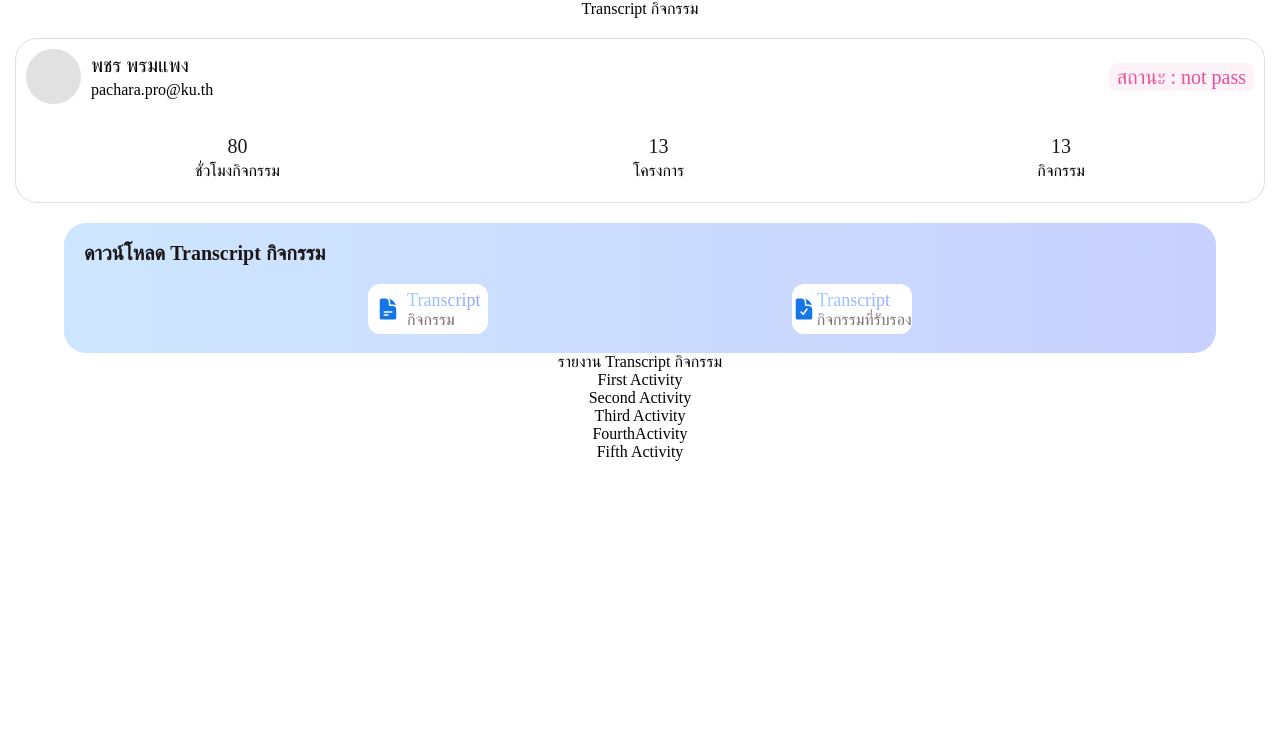
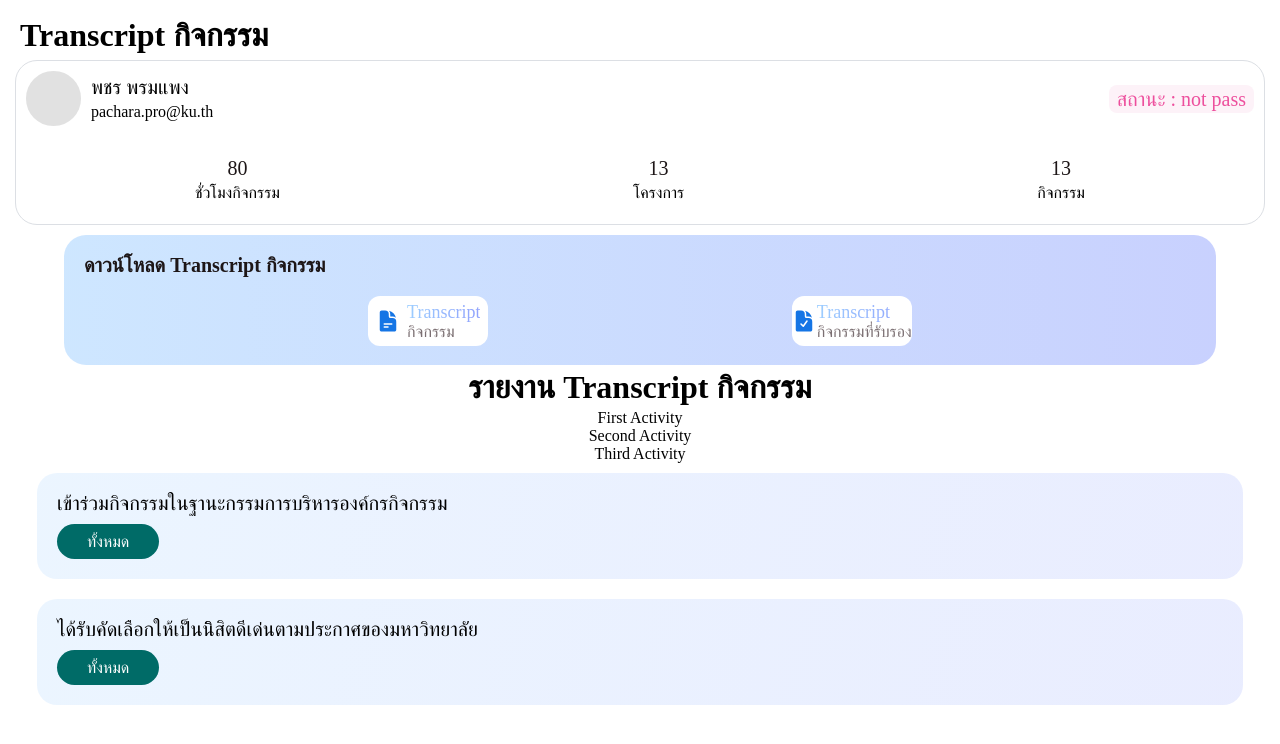
Before and after one commit to MonmanPsk/ku-transcript-activity, a React (Vite) app: page / in a window 1280 px wide. Shown: the top 744 px of the page. Built offline with nearby package versions, Linux system fonts and the light colour scheme; grey boxes are pictures that could not be loaded; a web font is replaced by a local one.

Commit message:
create fourth and fifth components in TranscriptReport component ,update CSS property of Header component and update className to simpler for readability

```diff
--- a/src/components/Header.tsx
+++ b/src/components/Header.tsx
@@ -1,10 +1,12 @@
+import "../styles/Header.css"
+
 type Props = {}
 
 export default function Header({}: Props) {
   return (
     <div className="page1-header">
       <div className="page1-title-home">
-        <span className="page1-text">
+        <span className="page1-text-header">
           <span>Transcript กิจกรรม</span>
         </span>
       </div>
--- a/src/components/TranscriptReport/FifthActivity.tsx
+++ b/src/components/TranscriptReport/FifthActivity.tsx
@@ -2,8 +2,17 @@ import { ActivityProps } from "../../types/TranscriptReport.types"
 
 export default function FifthActivity({}: ActivityProps) {
     return (
-        <div>
-            Fifth Activity
+        <div className="page1-fullbody-card">
+            <div className="page1-workout-text">
+            <span className="page1-text">
+                <span>ได้รับคัดเลือกให้เป็นนิิสิตดีเด่นตามประกาศของมหาวิทยาลัย</span>
+            </span>
+            </div>
+            <button className="page1-button-viewmore">
+            <span className="page1-button-text">
+                <span>ทั้งหมด</span>
+            </span>
+            </button>
         </div>
     )
 }
--- a/src/components/TranscriptReport/FourthActivity.tsx
+++ b/src/components/TranscriptReport/FourthActivity.tsx
@@ -2,8 +2,17 @@ import { ActivityProps } from "../../types/TranscriptReport.types"
 
 export default function FourthActivity({}: ActivityProps) {
     return (
-        <div>
-            FourthActivity
+        <div className="page1-fullbody-card">
+            <div className="page1-workout-text">
+            <span className="page1-text">
+                <span>เข้าร่วมกิจกรรมในฐานะกรรมการบริหารองค์กรกิจกรรม</span>
+            </span>
+            </div>
+            <button className="page1-button-viewmore">
+            <span className="page1-button-text">
+                <span>ทั้งหมด</span>
+            </span>
+            </button>
         </div>
     )
 }
--- a/src/components/TranscriptReport/TranscriptReport.tsx
+++ b/src/components/TranscriptReport/TranscriptReport.tsx
@@ -9,7 +9,7 @@ import "../../styles/transcriptReport.css"
 export default function TranscriptReport() {
   return (
     <div className="transcript-report-container">
-      <div>รายงาน Transcript กิจกรรม</div>
+      <span className="page1-transcript-report-header">รายงาน Transcript กิจกรรม</span>
       <FirstActivity />
       <SecondActivity />
       <ThirdActivity />
--- a/src/styles/Header.css
+++ b/src/styles/Header.css
@@ -4,6 +4,7 @@
   align-self: stretch;
   align-items: center;
   flex-shrink: 0;
+  margin: 20px 0px 0px 20px;
 }
 .page1-title-home {
   gap: 5px;
@@ -11,13 +12,14 @@
   align-items: flex-start;
   flex-direction: column;
 }
-.page1-text {
+.page1-text-header {
   color: var(--dl-color-default-blackcolor);
   height: auto;
   font-size: 32px;
   font-style: Bold;
   text-align: left;
   font-weight: 700;
+  font-family: DB Ozone X;
   line-height: 30px;
   font-stretch: normal;
   text-decoration: none;
--- a/src/styles/profile.css
+++ b/src/styles/profile.css
@@ -9,7 +9,7 @@
   border-width: 1px;
   border-radius: 22px;
   flex-direction: column;
-  margin: 20px 15px;
+  margin: 10px 15px;
 }
 .page1-frame10204 {
   gap: 50px;
--- a/src/styles/transcriptReport.css
+++ b/src/styles/transcriptReport.css
@@ -2,4 +2,75 @@
     display: flex;
     flex-direction: column;
     align-items: center;
+    align-self: stretch;
+    flex-shrink: 0;
 }
+
+.page1-transcript-report-header {
+    color: var(--dl-color-default-blackcolor);
+    height: auto;
+    font-size: 32px;
+    font-style: Bold;
+    text-align: left;
+    font-family: DB Ozone X;
+    font-weight: 700;
+    line-height: 24px;
+    font-stretch: normal;
+    text-decoration: none;
+    margin: 10px;
+}
+
+.page1-fullbody-card {
+    gap: 10px;
+    display: flex;
+    padding: 20px;
+    align-self: stretch;
+    background: linear-gradient(-73deg, rgba(146, 163, 253, 0.2) 0%, rgba(157, 206, 255, 0.2) 100%);
+    align-items: flex-start;
+    border-radius: 20px;
+    flex-direction: column;
+    margin: 10px 37px;
+}
+
+  .page1-workout-text {
+    display: flex;
+    align-self: stretch;
+    align-items: flex-start;
+    flex-direction: column;
+  }
+  .page1-text {
+    color: var(--dl-color-default-blackcolor);
+    width: auto;
+    height: auto;
+    font-size: 20px;
+    font-style: Medium;
+    text-align: left;
+    font-family: DB Ozone X;
+    font-weight: 500;
+    line-height: 21px;
+    font-stretch: normal;
+    text-decoration: none;
+  }
+  .page1-button-viewmore {
+    gap: 10px;
+    display: flex;
+    padding: 10px 30px;
+    align-items: center;
+    border-radius: 50px;
+    border: none;
+    flex-direction: column;
+    justify-content: center;
+    background-color: rgba(0, 107, 103, 1);
+  }
+  .page1-button-text {
+    color: rgba(255, 255, 255, 1);
+    height: auto;
+    font-size: 16px;
+    font-style: Medium;
+    text-align: left;
+    font-family: DB Ozone X;
+    font-weight: 500;
+    line-height: 15px;
+    font-stretch: normal;
+    text-decoration: none;
+  }
```
